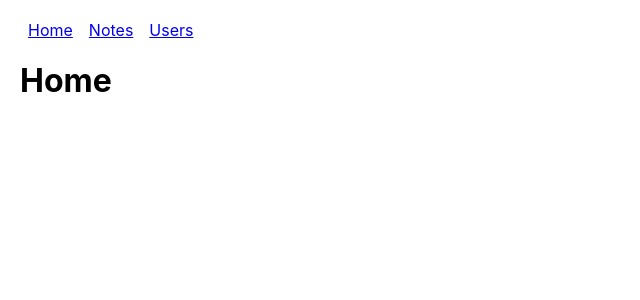
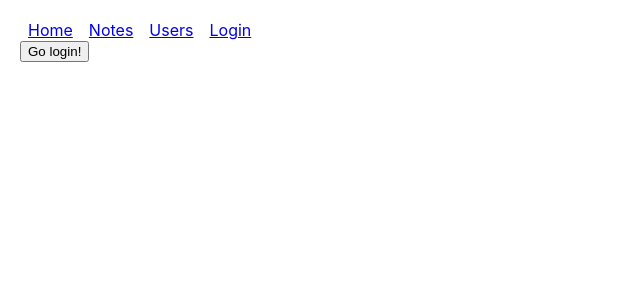
Before and after one commit to mateQF/App-notes-mono-repo, a React (Create React App) app in the folder app/: page /login in a window 1280 px wide. Shown: the top 300 px of the page, without its empty margins (0-640 px from the left). Built offline with nearby package versions, Linux system fonts and the light colour scheme; no server answers.

Commit message:
working on routes

```diff
--- a/app/src/App.js
+++ b/app/src/App.js
@@ -1,45 +1,61 @@
-import React, { useState } from 'react'
+import React, { useEffect, useState } from 'react'
+import { getAll as getAllNotes, setToken } from './services/notes'
+import { Link, BrowserRouter, Route, Routes, Navigate } from 'react-router-dom'
+import Notes from './Notes'
+import { NoteDetail } from './components/NoteDetail'
+import Login from './Login'
 
 const Home = () => <h1>Home</h1>
-
-const Notes = () => <h1>Notes</h1>
 
 const Users = () => <h1>Users</h1>
 
 const inlineStyles = {
   padding: 8
 }
+
 const App = () => {
-  const [page, setPage] = useState(() => {
-    const { pathname } = window.location
-    const page = pathname.slice(1)
-    return page
-  })
+  const [notes, setNotes] = useState([])
+  const [user, setUser] = useState(null)
 
-  const getContent = () => {
-    if (page === 'notes') {
-      return <Notes />
-    } else if (page === 'users') {
-      return <Users />
-    } else {
-      return <Home />
+  useEffect(() => {
+    const loggedUserJSON = window.localStorage.getItem('loggedNoteAppUser')
+    const user = JSON.parse(loggedUserJSON)
+    setUser(user)
+    if (user) {
+      setToken(user.token)
     }
-  }
+  }, [])
 
-  const toPage = page => e => {
-    e.preventDefault()
-    window.history.pushState(null, '', `/${page}`)
-    setPage(page)
-  }
+  useEffect(() => {
+    getAllNotes().then((notes) => {
+      setNotes(notes)
+    })
+  }, [])
+
   return (
-    <div>
+    <BrowserRouter>
       <header>
-        <a href='#' onClick={toPage('home')} style={inlineStyles}>Home</a>
-        <a href='#' onClick={toPage('notes')} style={inlineStyles}>Notes</a>
-        <a href='#' onClick={toPage('users')} style={inlineStyles}>Users</a>
+        <Link to='/' style={inlineStyles}>Home</Link>
+        <Link to='/notes' style={inlineStyles}>Notes</Link>
+        <Link to='/users' style={inlineStyles}>Users</Link>
+        {
+          user
+            ? <em>Logged as {user.name}</em>
+            : <Link to='/login' style={inlineStyles}>Login</Link>
+        }
       </header>
-      {getContent()}
-    </div>
+      <Routes>
+        <Route path='/notes/:id' element={<NoteDetail notes={notes} />} />
+        <Route path='/notes' element={<Notes />} />
+        <Route path='/users' element={<Users />} />
+        <Route
+          path='/login' element={
+        user ? <Navigate to='/' replace /> : <Login />
+      }
+        />
+        <Route path='/' element={<Home />} />
+      </Routes>
+    </BrowserRouter>
   )
 }
 
--- /dev/null
+++ b/app/src/Login.js
@@ -0,0 +1,61 @@
+import React, { useState } from 'react'
+import LoginForm from './components/LoginForm'
+import { login } from './services/login'
+import {
+  setToken
+} from './services/notes'
+import { useNavigate } from 'react-router-dom'
+
+export default function Login () {
+  const navigate = useNavigate()
+  const [username, setUsername] = useState('')
+  const [password, setPassword] = useState('')
+  const [user, setUser] = useState(null)
+  const [error, setError] = useState('')
+
+  const handleLogin = async (e) => {
+    e.preventDefault()
+
+    try {
+      const user = await login({
+        username,
+        password
+      })
+
+      window.localStorage.setItem('loggedNoteAppUser', JSON.stringify(user))
+      setToken(user.token)
+
+      setUser(user)
+      setUsername('')
+      setPassword('')
+      navigate('/notes')
+    } catch (err) {
+      setError('Wrong credentials')
+      setTimeout(() => {
+        setError('')
+      }, 5000)
+    }
+  }
+
+  if (error) {
+    return <p>{error}</p>
+  }
+
+  if (user) {
+    return <p>User logged</p>
+  }
+
+  return (
+    <LoginForm
+      username={username}
+      password={password}
+      handleUsernameChange={
+        ({ target }) => setUsername(target.value)
+      }
+      handlePasswordChange={
+        ({ target }) => setPassword(target.value)
+      }
+      handleSubmit={handleLogin}
+    />
+  )
+}
--- a/app/src/Notes.js
+++ b/app/src/Notes.js
@@ -7,16 +7,13 @@ import {
   update as updateNote,
   setToken
 } from './services/notes'
-import { login } from './services/login'
-import LoginForm from './components/LoginForm'
 import CreateNoteForm from './components/CreateNoteForm'
+import Login from './Login'
 
 export default function App () {
   const [notes, setNotes] = useState([])
   const [error, setError] = useState('')
 
-  const [username, setUsername] = useState('')
-  const [password, setPassword] = useState('')
   const [user, setUser] = useState(null)
 
   useEffect(() => {
@@ -57,29 +54,6 @@ export default function App () {
     })
   }
 
-  const handleLogin = async (e) => {
-    e.preventDefault()
-
-    try {
-      const user = await login({
-        username,
-        password
-      })
-
-      window.localStorage.setItem('loggedNoteAppUser', JSON.stringify(user))
-      setToken(user.token)
-
-      setUser(user)
-      setUsername('')
-      setPassword('')
-    } catch (err) {
-      setError('Wrong credentials')
-      setTimeout(() => {
-        setError('')
-      }, 5000)
-    }
-  }
-
   const handleLogOut = () => {
     setUser(null)
     setToken(user.token)
@@ -103,15 +77,7 @@ export default function App () {
             </ol>
           </>
           )
-        : (
-          <LoginForm
-            username={username}
-            password={password}
-            handleUsernameChange={({ target }) => setUsername(target.value)}
-            handlePasswordChange={({ target }) => setPassword(target.value)}
-            handleSubmit={handleLogin}
-          />
-          )}
+        : (<Login />)}
       <div className='error'>
         {error ? <span style={{ color: 'red' }}>{error}</span> : ''}
       </div>
--- a/app/src/components/Note.js
+++ b/app/src/components/Note.js
@@ -1,3 +1,6 @@
+import React from 'react'
+import { Link } from 'react-router-dom'
+
 export const Note = ({ note, toggleImportance }) => {
   const label = note.important
     ? 'make not important'
@@ -6,7 +9,9 @@ export const Note = ({ note, toggleImportance }) => {
   return (
     <li>
       <div>
-        <strong><p>{note.content}</p></strong>
+        <Link to={`/notes/${note.id}`}>
+          <strong><p>{note.content}</p></strong>
+        </Link>
       </div>
       <button onClick={toggleImportance}>{label}</button>
       <hr />
--- /dev/null
+++ b/app/src/components/NoteDetail.js
@@ -0,0 +1,19 @@
+import React from 'react'
+import { useParams } from 'react-router'
+
+export const NoteDetail = ({ notes }) => {
+  const { id } = useParams()
+  const note = notes.find(note => note.id === id)
+  if (!note) return null
+  return (
+    <div>
+      <h2>{note.content}</h2>
+      <div>Username: {note.user.name}</div>
+      <div>
+        <strong>
+          Importance: {note.important ? 'important' : 'not important'}
+        </strong>
+      </div>
+    </div>
+  )
+}
```
Also changed, not shown: app/package.json (+7 -5 lines), app/src/components/LoginForm.js (+0 -9 lines), package.json (+5 -5 lines), 1 other file (tests, documents, lock files or other folders).
